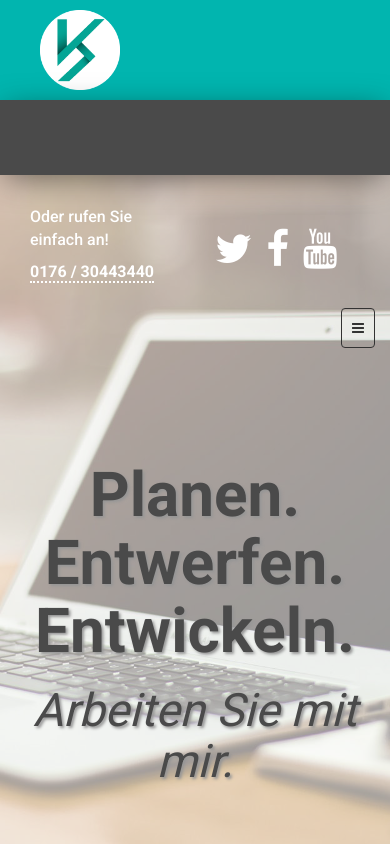
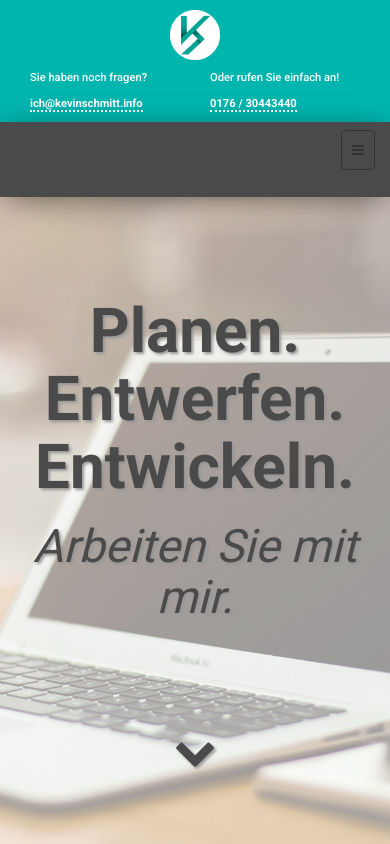
Before and after one commit to KevinSchmitt91/kevinschmitt91.github.io, a plain HTML site: page index.html in a window 390 px wide. Shown: the top 844 px of the page. Drawn offline with nearby package versions, Linux system fonts and the light colour scheme.

Commit message:
update mobile

```diff
--- a/assets/css/custom.css
+++ b/assets/css/custom.css
@@ -109,7 +109,7 @@ p {
 
 /** HEADER **/
 #page-header {
-	height: 100px;
+	min-height: 100px;
 	background-color: #01B5AF;
 	color: white;
 	font-size: 16px;
@@ -136,11 +136,13 @@ p {
 	height: 100px;
 	width: auto;
 	padding: 10px 10px;
+	display: flex;
+	margin: 0 auto;
 }
 
 #page-header .page-header-wrapper {
 	display: table;
-	height: 100px;
+	min-height: 100px;
 }
 
 #page-header .page-header-section {
@@ -489,3 +491,25 @@ footer .important-links a:hover {
 .back-to-top:active {
 	 color: white;
 }
+
+
+/* == MEDIA QUERIES === */
+/* == SMARTPHONES == */
+@media screen and ( max-width: 767px ) {
+	/** PAGE-HEADER **/
+	#page-header p {
+		font-size: .7em;
+	}
+
+	#page-header .page-header-img {
+		height: 70px;
+	}
+
+	#page-header .page-header-wrapper {
+		min-height: 50px;
+	}
+
+	.hide-mobile {
+		display: none;
+	}
+}
--- a/index.html
+++ b/index.html
@@ -41,7 +41,7 @@
 				<div class="col-sm-4 col-xs-12 page-header-wrapper">
 					<img class="page-header-img" src="assets/img/logo.png" alt="page-logo" />
 				</div>
-				<div class="col-sm-3 col-xs-12 page-header-wrapper">
+				<div class="col-sm-3 col-xs-6 page-header-wrapper">
 					<div class="page-header-section">
 						<p>Sie haben noch fragen?</p>
             <p><a href="mailto:ich@kevinschmitt.info">ich@kevinschmitt.info</a></p>
@@ -53,6 +53,7 @@
 						<p><a href="tel:017630443440">0176 / 30443440</a></p>
 					</div><!-- page-header-section -->
 				</div>
+				<div class="hide-mobile">
 					<div class="col-sm-2 col-xs-6 page-header-wrapper">
 						<div class="page-header-section">
 	            <div class="social-links">
@@ -62,6 +63,7 @@
 	            </div><!-- social-links -->
 						</div><!-- page-header-section -->
 					</div>
+				</div><!--hide-mobile -->
       </div>
 		</section> <!-- page-header -->
 
```
Lines whose indentation alone changed are shown as unchanged.
